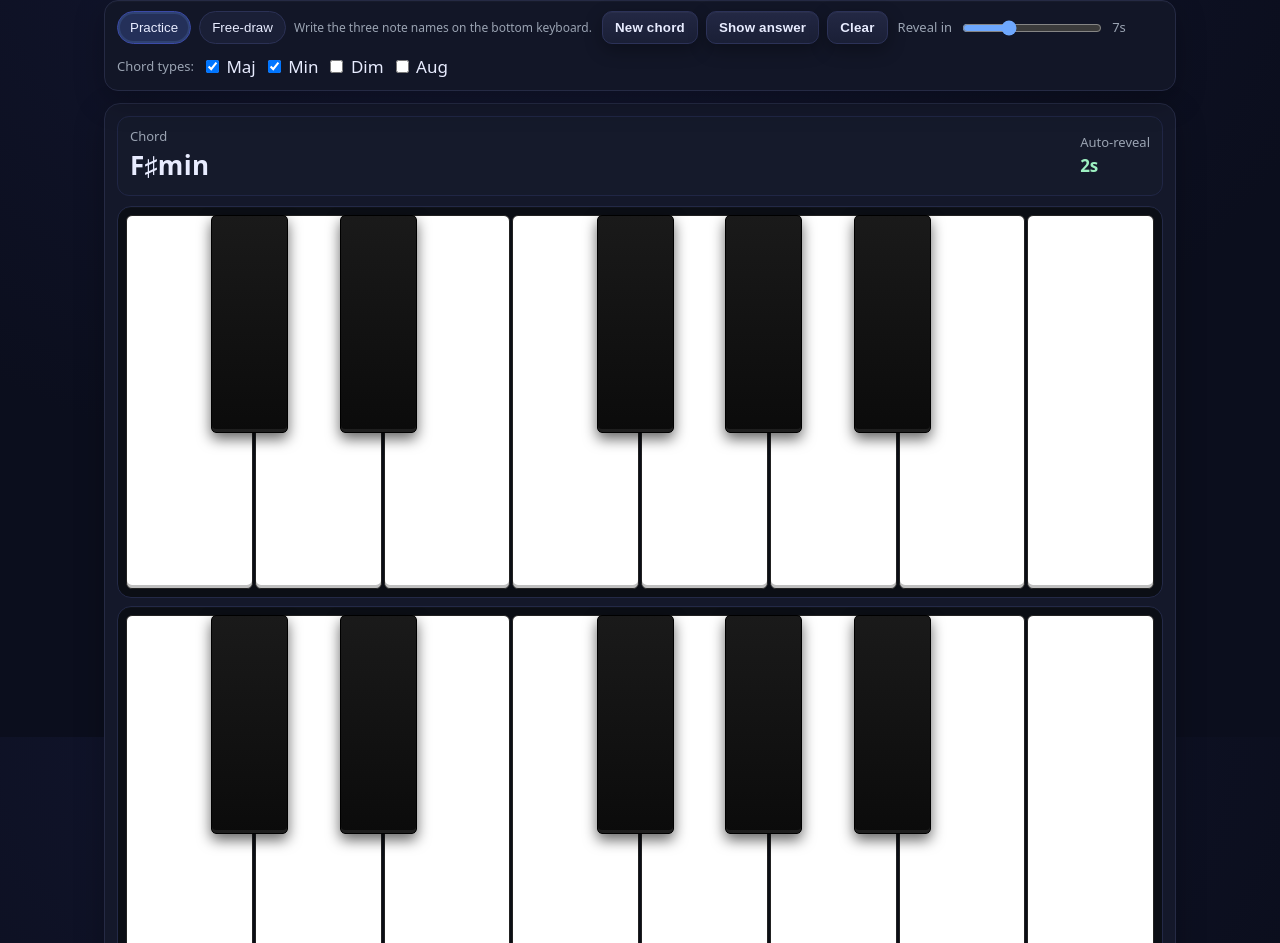
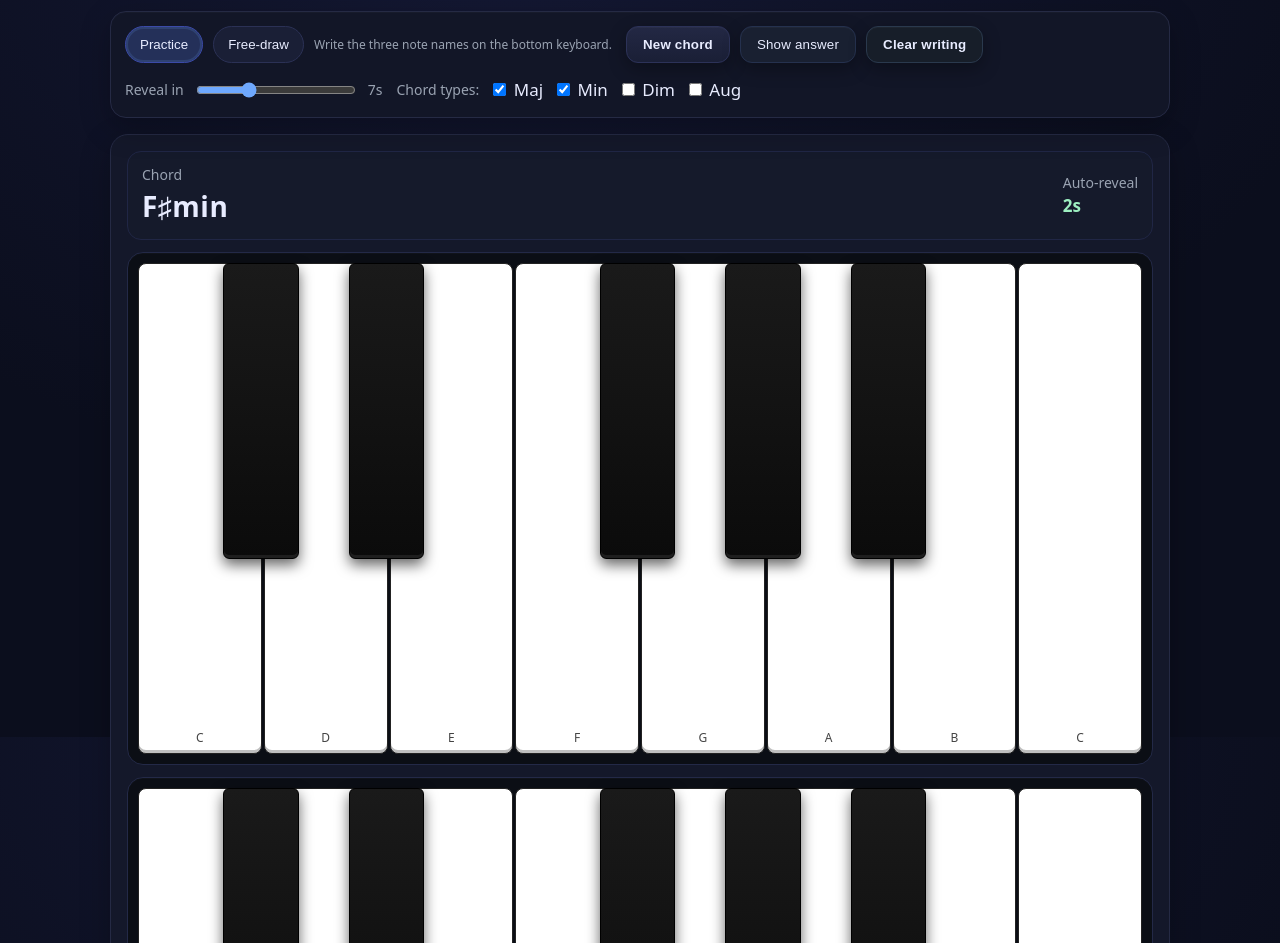
Before and after one commit to Julian5125/Piano-Chords, a plain HTML site: page index.html in a window 1280 px wide. Shown: the part 63-1006 px from the top of the page. Drawn offline with Linux system fonts and the light colour scheme.

Commit message:
Add files via upload

```diff
--- a/index.html
+++ b/index.html
@@ -3,7 +3,7 @@
 <head>
   <meta charset="utf-8" />
   <meta name="viewport" content="width=device-width, initial-scale=1, viewport-fit=cover" />
-  <title>iPad Piano Trainer (Compact)</title>
+  <title>iPad Piano Trainer</title>
   <style>
     :root {
       --bg: #0f1220;
@@ -21,56 +21,60 @@
     html, body { height: 100%; }
     body { margin: 0; background: radial-gradient(1200px 800px at 40% 0%, #141834, #0b0e1d 70%); color: var(--text); font: 17px/1.5 system-ui, -apple-system, Segoe UI, Roboto, Helvetica, Arial, "Apple Color Emoji", "Segoe UI Emoji"; }
 
-    .app { max-width: 1100px; margin: 0 auto; padding: env(safe-area-inset-top) 14px env(safe-area-inset-bottom); }
-    header { display:flex; align-items:center; justify-content:space-between; gap:12px; flex-wrap: wrap; }
-    header h1 { font-size: clamp(18px, 2.6vw, 26px); font-weight: 700; margin: 6px 0; letter-spacing: 0.2px; }
+    .app { max-width: 1100px; margin: 0 auto; padding: env(safe-area-inset-top) 20px env(safe-area-inset-bottom); }
+    header { display:flex; align-items:center; justify-content:space-between; gap:16px; flex-wrap: wrap; }
+    header h1 { font-size: clamp(20px, 3vw, 28px); font-weight: 700; margin: 8px 0; letter-spacing: 0.2px; }
 
-    .controls { background: color-mix(in oklab, var(--panel), black 10%); border: 1px solid #252a44; padding: 10px 12px; border-radius: 14px; display:flex; flex-wrap:wrap; gap: 10px; align-items: center; box-shadow: 0 10px 30px rgba(0,0,0,.25), inset 0 1px 0 rgba(255,255,255,.02); }
-    .controls .group { display:flex; align-items:center; gap:8px; flex-wrap: wrap; }
-    .pill { padding: 8px 12px; border: 1px solid #2b3155; background: #1a1f36; color: var(--text); border-radius: 999px; cursor: pointer; user-select: none; }
+    .controls { background: color-mix(in oklab, var(--panel), black 10%); border: 1px solid #252a44; padding: 14px; border-radius: 16px; display:flex; flex-wrap:wrap; gap: 14px; align-items: center; box-shadow: 0 10px 30px rgba(0,0,0,.25), inset 0 1px 0 rgba(255,255,255,.02); }
+    .controls .group { display:flex; align-items:center; gap:10px; flex-wrap: wrap; }
+    .pill { padding: 10px 14px; border: 1px solid #2b3155; background: #1a1f36; color: var(--text); border-radius: 999px; cursor: pointer; user-select: none; }
     .pill[aria-pressed="true"] { background: #243059; border-color: #3b4aa8; box-shadow: 0 0 0 2px rgba(110,168,254,.15) inset; }
 
-    .btn { appearance:none; border: 1px solid #2c3258; background: linear-gradient(#232844, #1a1f36); color: var(--text); padding: 8px 12px; border-radius: 10px; cursor: pointer; font-weight: 600; letter-spacing:.2px; box-shadow: 0 6px 18px rgba(0,0,0,.3), inset 0 1px 0 rgba(255,255,255,.03); }
+    .btn { appearance:none; border: 1px solid #2c3258; background: linear-gradient(#232844, #1a1f36); color: var(--text); padding: 10px 16px; border-radius: 12px; cursor: pointer; font-weight: 600; letter-spacing:.2px; box-shadow: 0 6px 18px rgba(0,0,0,.3), inset 0 1px 0 rgba(255,255,255,.03); }
     .btn:hover { filter: brightness(1.08); }
     .btn:active { transform: translateY(1px); }
+    .btn.secondary { background: #192031; border-color: #25314e; font-weight: 500; }
+    .btn.clear { background: #171e29; border-color: #2a394d; }
 
-    .range { display:flex; align-items:center; gap:8px; }
-    .range input[type=range] { width: 140px; accent-color: var(--accent); }
-    .label { color: var(--muted); font-size: 13px; }
+    .range { display:flex; align-items:center; gap:10px; }
+    .range input[type=range] { width: 160px; accent-color: var(--accent); }
+    .label { color: var(--muted); font-size: 14px; }
 
-    .panel { margin-top: 12px; padding: 12px; background: color-mix(in oklab, var(--panel), black 6%); border: 1px solid #252a44; border-radius: 16px; box-shadow: 0 10px 30px rgba(0,0,0,.25); }
+    .panel { margin-top: 16px; padding: 16px; background: color-mix(in oklab, var(--panel), black 6%); border: 1px solid #252a44; border-radius: 18px; box-shadow: 0 10px 30px rgba(0,0,0,.25); }
 
-    .prompt { display:flex; align-items:center; justify-content:space-between; gap:10px; padding: 10px 12px; background: #151a2b; border:1px solid #202645; border-radius: 12px; margin-bottom: 10px; }
-    .prompt .chord { font-size: clamp(18px, 3.8vw, 26px); font-weight: 800; letter-spacing:.3px; }
+    .prompt { display:flex; align-items:center; justify-content:space-between; gap:12px; padding: 12px 14px; background: #151a2b; border:1px solid #202645; border-radius: 14px; margin-bottom: 12px; }
+    .prompt .chord { font-size: clamp(20px, 4.5vw, 28px); font-weight: 800; letter-spacing:.5px; }
     .prompt .timer { font-variant-numeric: tabular-nums; color: var(--accent-2); font-weight: 700; }
 
-    .keyboards { display:flex; flex-direction: column; gap: 8px; }
+    .keyboards { display:flex; flex-direction: column; gap: 12px; }
 
-    /* MAKE KEYBOARDS SHORTER */
-    .keyboard { position: relative; width: 100%; max-width: 100%; aspect-ratio: 8 / 3; background: #0b0e15; border-radius: 14px; border: 1px solid #232947; overflow: hidden; box-shadow: inset 0 1px 0 rgba(255,255,255,.02); }
+    .keyboard { position: relative; width: 100%; max-width: 100%; aspect-ratio: 8 / 4; background: #0b0e15; border-radius: 16px; border: 1px solid #232947; overflow: hidden; box-shadow: inset 0 1px 0 rgba(255,255,255,.02); }
+    .keys { position:absolute; inset:10px; display:flex; }
 
-    .white-keys { position:absolute; inset:8px; display:flex; gap: 2px; }
-    .key.white { flex:1; background: var(--key-white); border: 1px solid var(--key-border); border-radius: 6px; position:relative; box-shadow: inset 0 -3px 0 rgba(0,0,0,.25); }
+    /* White keys row */
+    .white-keys { position:absolute; inset:10px; display:flex; gap: 2px; }
+    .key.white { flex:1; background: var(--key-white); border: 1px solid var(--key-border); border-radius: 8px; position:relative; box-shadow: inset 0 -3px 0 rgba(0,0,0,.25); }
 
-    /* DRAW OVER BLACK KEYS: disable pointer-events on black keys and raise canvas above */
-    .black-keys { position:absolute; left:8px; right:8px; top:8px; bottom:42%; pointer-events: none; }
-    .black-keys .key.black { position:absolute; width: calc((100% - 0px) / 8 * 0.6); height: 100%; background: linear-gradient(#1a1a1a, #0b0b0b); border: 1px solid #000; border-radius: 5px; box-shadow: inset 0 -3px 0 rgba(255,255,255,.08), 0 6px 14px rgba(0,0,0,.6); z-index: 2; }
+    /* Black keys overlay */
+    .black-keys { position:absolute; left:10px; right:10px; top:10px; bottom:40%; pointer-events:auto; }
+    .black-keys .key.black { position:absolute; width: calc((100% - 0px) / 8 * 0.6); height: 100%; background: linear-gradient(#1a1a1a, #0b0b0b); border: 1px solid #000; border-radius: 6px; box-shadow: inset 0 -3px 0 rgba(255,255,255,.08), 0 6px 14px rgba(0,0,0,.6); z-index: 2; }
 
-    /* Hide labels to keep keys blank */
-    .key-label { display:none; }
+    .key-label { position:absolute; bottom:6px; left: 50%; transform: translateX(-50%); font-size: 12px; color:#444; user-select: none; pointer-events: none; }
 
     .key.highlight { outline: 3px solid var(--key-highlight); box-shadow: 0 0 0 3px rgba(255,221,87,.25), inset 0 -3px 0 rgba(0,0,0,.25); }
     .key.black.highlight { outline-color: #ffd54a; }
 
-    .draw-wrap { position:absolute; inset:0; pointer-events: none; z-index: 5; }
+    /* Drawing canvas for handwriting on the bottom keyboard */
+    .draw-wrap { position:absolute; inset:0; pointer-events: none; }
     canvas.drawing { position:absolute; inset:0; pointer-events:auto; touch-action: none; }
 
     .mode-tag { font-size: 12px; color: var(--muted); }
 
-    .bubble { position:absolute; top:6px; left:50%; transform: translateX(-50%); background: #11162d; color: #dfe7ff; border: 1px solid #2b3566; padding: 2px 6px; border-radius: 999px; font-size: 11px; font-weight: 700; box-shadow: 0 4px 12px rgba(0,0,0,.25); pointer-events: none; }
+    /* Small helper badges to show revealed notes on top keyboard */
+    .bubble { position:absolute; top:8px; left:50%; transform: translateX(-50%); background: #11162d; color: #dfe7ff; border: 1px solid #2b3566; padding: 3px 6px; border-radius: 999px; font-size: 12px; font-weight: 700; box-shadow: 0 4px 12px rgba(0,0,0,.25); pointer-events: none; }
 
     @media (orientation:portrait) {
-      .keyboard { aspect-ratio: 8 / 4.8; }
+      .keyboard { aspect-ratio: 8 / 6; }
     }
   </style>
 </head>
@@ -86,8 +90,8 @@
         </div>
         <div class="group">
           <button class="btn" id="newChord">New chord</button>
-          <button class="btn" id="showAnswer">Show answer</button>
-          <button class="btn" id="clearInk">Clear</button>
+          <button class="btn secondary" id="showAnswer">Show answer</button>
+          <button class="btn clear" id="clearInk">Clear writing</button>
         </div>
         <div class="group range">
           <label class="label" for="waitSeconds">Reveal in</label>
@@ -111,16 +115,18 @@
           <div class="chord" id="chordName">—</div>
         </div>
         <div>
-          <div class="label">Auto‑reveal</div>
+          <div class="label">Auto-reveal</div>
           <div class="timer" id="countdown">—</div>
         </div>
       </div>
 
       <div class="keyboards">
+        <!-- Top keyboard (answer area) -->
         <div class="keyboard" id="kbTop" aria-label="Answer keyboard">
           <div class="white-keys" id="topWhite"></div>
           <div class="black-keys" id="topBlack"></div>
         </div>
+        <!-- Bottom keyboard (writing area) -->
         <div class="keyboard" id="kbBottom" aria-label="Writing keyboard">
           <div class="white-keys" id="bottomWhite"></div>
           <div class="black-keys" id="bottomBlack"></div>
@@ -131,6 +137,7 @@
   </div>
 
   <script>
+    // --- Constants & Utilities ---
     const NOTE_NAMES = ["C","C#","D","D#","E","F","F#","G","G#","A","A#","B"]; // 12
     const CHORDS = {
       maj: { name:"maj", intervals:[0,4,7]},
@@ -139,43 +146,53 @@
       aug: { name:"aug", intervals:[0,4,8]},
     };
     const randChoice = (arr) => arr[Math.floor(Math.random() * arr.length)];
+    function isBlack(index12) { return [1,3,6,8,10].includes(index12); }
 
-    function buildKeyboards() { buildKeyboard("top"); buildKeyboard("bottom"); resizeCanvas(); }
+    function buildKeyboards() {
+      buildKeyboard("top");
+      buildKeyboard("bottom");
+      resizeCanvas();
+    }
 
     function buildKeyboard(prefix) {
       const whiteWrap = document.getElementById(prefix+"White");
       const blackWrap = document.getElementById(prefix+"Black");
-      whiteWrap.innerHTML = ""; blackWrap.innerHTML = "";
+      whiteWrap.innerHTML = "";
+      blackWrap.innerHTML = "";
 
-      // 8 white keys: C D E F G A B C
-      const WHITE_SEMITONES = [0,2,4,5,7,9,11,12];
+      // White keys — 8 whites (C D E F G A B C)
+      const WHITE_SEMITONES = [0,2,4,5,7,9,11,12]; // last C is 12 (maps to label C)
       for (let i=0;i<8;i++) {
         const idx12 = WHITE_SEMITONES[i];
         const white = document.createElement('div');
         white.className = 'key white';
-        white.dataset.index = idx12; // top C tagged as 12
+        white.dataset.index = idx12; // 12 on the top C to avoid duplicate 0
         white.dataset.keyIndex = i;
+        const label = document.createElement('div');
+        label.className = 'key-label';
+        label.textContent = NOTE_NAMES[idx12 % 12].replace('#','♯');
+        white.appendChild(label);
         whiteWrap.appendChild(white);
       }
 
-      // 5 black keys: C#, D#, F#, G#, A#
+      // Black keys geometry for one octave: C#, D#, F#, G#, A#
       const blackIdxs = [1,3,6,8,10];
       const innerWidth = 100;
       const whiteSlot = innerWidth / 8; // percent per white key
-      const whiteBeforeMap = {1:0, 3:1, 6:3, 8:4, 10:5};
-      const offsetIntoGap = whiteSlot * 0.6;
+      const whiteBeforeMap = {1:0, 3:1, 6:3, 8:4, 10:5}; // black sits after these white indices
+      const offsetIntoGap = whiteSlot * 0.6; // push into the gap visually
 
       blackIdxs.forEach((idx12) => {
         const absoluteWhiteIndex = whiteBeforeMap[idx12];
         const key = document.createElement('div');
         key.className = 'key black';
         key.dataset.index = idx12;
-        key.style.left = `calc(8px + ${whiteSlot*absoluteWhiteIndex}% + ${offsetIntoGap}%)`;
+        key.style.left = `calc(10px + ${whiteSlot*absoluteWhiteIndex}% + ${offsetIntoGap}%)`;
         blackWrap.appendChild(key);
       });
     }
 
-    // Drawing over entire keyboard (including black keys)
+    // --- Drawing (Apple Pencil, touch, mouse) ---
     const drawCanvas = document.getElementById('draw');
     const kbBottom = document.getElementById('kbBottom');
     const ctx = drawCanvas.getContext('2d');
@@ -196,8 +213,23 @@
 
     function penWidthFromPressure(p) { return Math.max(2, Math.min(10, (p||0.4) * 12)); }
 
-    function pointerDown(e){ if (currentMode === 'practice' || currentMode === 'free') { drawing = true; ctx.beginPath(); ctx.moveTo(e.offsetX, e.offsetY); ctx.strokeStyle = '#d5e1ff'; ctx.lineWidth = penWidthFromPressure(e.pressure); e.currentTarget.setPointerCapture(e.pointerId); e.preventDefault(); } }
-    function pointerMove(e){ if (!drawing) return; ctx.lineWidth = penWidthFromPressure(e.pressure); ctx.lineTo(e.offsetX, e.offsetY); ctx.stroke(); e.preventDefault(); }
+    function pointerDown(e){
+      if (currentMode !== 'free' && currentMode !== 'practice') return; // both allow writing
+      drawing = true;
+      ctx.beginPath();
+      ctx.moveTo(e.offsetX, e.offsetY);
+      ctx.strokeStyle = '#d5e1ff';
+      ctx.lineWidth = penWidthFromPressure(e.pressure);
+      e.currentTarget.setPointerCapture(e.pointerId);
+      e.preventDefault();
+    }
+    function pointerMove(e){
+      if (!drawing) return;
+      ctx.lineWidth = penWidthFromPressure(e.pressure);
+      ctx.lineTo(e.offsetX, e.offsetY);
+      ctx.stroke();
+      e.preventDefault();
+    }
     function pointerUp(e){ drawing = false; e.preventDefault(); }
 
     drawCanvas.addEventListener('pointerdown', pointerDown, {passive:false});
@@ -207,7 +239,7 @@
 
     window.addEventListener('resize', resizeCanvas);
 
-    // Practice logic
+    // --- Practice logic ---
     const chordNameEl = document.getElementById('chordName');
     const countdownEl = document.getElementById('countdown');
     const waitRange = document.getElementById('waitSeconds');
@@ -215,17 +247,35 @@
 
     waitRange.addEventListener('input', () => waitVal.textContent = waitRange.value);
 
-    let timer = null; let currentChord = null;
+    let timer = null;
+    let currentChord = null;
 
-    function setCountdown(sec) { countdownEl.textContent = sec > 0 ? `${sec}s` : '—'; }
-    function startCountdown() { clearInterval(timer); let s = parseInt(waitRange.value, 10); setCountdown(s); timer = setInterval(() => { s -= 1; setCountdown(Math.max(0,s)); if (s <= 0) { clearInterval(timer); revealAnswer(); } }, 1000); }
+    function setCountdown(sec) {
+      countdownEl.textContent = sec > 0 ? `${sec}s` : '—';
+    }
 
-    function getEnabledTypes(){ return [...document.querySelectorAll('#types input[type=checkbox]')].filter(c=>c.checked).map(c=>c.value); }
+    function startCountdown() {
+      clearInterval(timer);
+      let s = parseInt(waitRange.value, 10);
+      setCountdown(s);
+      timer = setInterval(() => {
+        s -= 1; setCountdown(Math.max(0,s));
+        if (s <= 0) { clearInterval(timer); revealAnswer(); }
+      }, 1000);
+    }
+
+    function getEnabledTypes(){
+      const checks = [...document.querySelectorAll('#types input[type=checkbox]')];
+      return checks.filter(c=>c.checked).map(c=>c.value);
+    }
 
     function makeChord() {
-      const types = getEnabledTypes(); if (types.length === 0) types.push('maj');
-      const typeKey = randChoice(types); const type = CHORDS[typeKey];
-      const root = Math.floor(Math.random()*12); const notes = type.intervals.map(semi => (root + semi) % 12);
+      const types = getEnabledTypes();
+      if (types.length === 0) types.push('maj');
+      const typeKey = randChoice(types);
+      const type = CHORDS[typeKey];
+      const root = Math.floor(Math.random()*12); // 0..11
+      const notes = type.intervals.map(semi => (root + semi) % 12);
       const name = `${NOTE_NAMES[root]}${type.name}`.replace('#','♯');
       return { root, typeKey, notes, name };
     }
@@ -239,43 +289,69 @@
       clearHighlights('top');
       const targets = [...document.querySelectorAll('#topWhite .key, #topBlack .key')];
       chord.notes.forEach(n => {
+        // Match by pitch class; prefer first found (low C, not the top C)
         const key = targets.find(k => (parseInt(k.dataset.index,10) % 12) === n);
-        if (key) { key.classList.add('highlight'); const b = document.createElement('div'); b.className = 'bubble'; b.textContent = NOTE_NAMES[n].replace('#','♯'); key.appendChild(b); }
+        if (key) {
+          key.classList.add('highlight');
+          const b = document.createElement('div'); b.className = 'bubble'; b.textContent = NOTE_NAMES[n].replace('#','♯');
+          key.appendChild(b);
+        }
       });
     }
 
-    function newChord() { currentChord = makeChord(); chordNameEl.textContent = currentChord.name; clearHighlights('top'); startCountdown(); clearInk(); }
-    function revealAnswer(){ if (!currentChord) return; applyHighlights(currentChord); setCountdown(0); }
+    function newChord() {
+      currentChord = makeChord();
+      chordNameEl.textContent = currentChord.name;
+      clearHighlights('top');
+      startCountdown();
+      clearInk();
+    }
 
-    // Modes
-    let currentMode = 'practice';
+    function revealAnswer(){
+      if (!currentChord) return;
+      applyHighlights(currentChord);
+      setCountdown(0);
+    }
+
+    // --- Mode switching ---
+    let currentMode = 'practice'; // 'practice' | 'free'
     const modePracticeBtn = document.getElementById('modePractice');
     const modeFreeBtn = document.getElementById('modeFreeDraw');
     const modeHint = document.getElementById('modeHint');
 
     function setMode(mode){
-      currentMode = mode; const practice = mode === 'practice';
+      currentMode = mode;
+      const practice = mode === 'practice';
       modePracticeBtn.setAttribute('aria-pressed', practice);
       modeFreeBtn.setAttribute('aria-pressed', !practice);
       document.getElementById('newChord').disabled = !practice;
       document.getElementById('showAnswer').disabled = !practice;
       waitRange.disabled = !practice;
       document.querySelectorAll('#types input').forEach(i => i.disabled = !practice);
-      if (practice) { modeHint.textContent = 'Write the three note names on the bottom keyboard.'; }
-      else { clearInterval(timer); setCountdown(0); chordNameEl.textContent = '—'; clearHighlights('top'); modeHint.textContent = 'Free‑draw on the bottom keyboard. Tap Clear to erase.'; }
+      if (practice) {
+        modeHint.textContent = 'Write the three note names on the bottom keyboard.';
+      } else {
+        clearInterval(timer); setCountdown(0); chordNameEl.textContent = '—'; clearHighlights('top');
+        modeHint.textContent = 'Free-draw on the bottom keyboard. Tap Clear to erase.';
+      }
     }
 
     modePracticeBtn.addEventListener('click', () => setMode('practice'));
     modeFreeBtn.addEventListener('click', () => setMode('free'));
 
+    // --- Buttons ---
     document.getElementById('newChord').addEventListener('click', newChord);
     document.getElementById('showAnswer').addEventListener('click', revealAnswer);
     document.getElementById('clearInk').addEventListener('click', clearInk);
 
     function clearInk(){ ctx.clearRect(0,0,drawCanvas.width, drawCanvas.height); }
 
-    // Init
-    buildKeyboards(); setMode('practice'); newChord();
+    // Initialize
+    buildKeyboards();
+    setMode('practice');
+    newChord();
+
+    // iPad specific polish: prevent scrolling while drawing
     document.addEventListener('gesturestart', e=> e.preventDefault());
   </script>
 </body>
```
